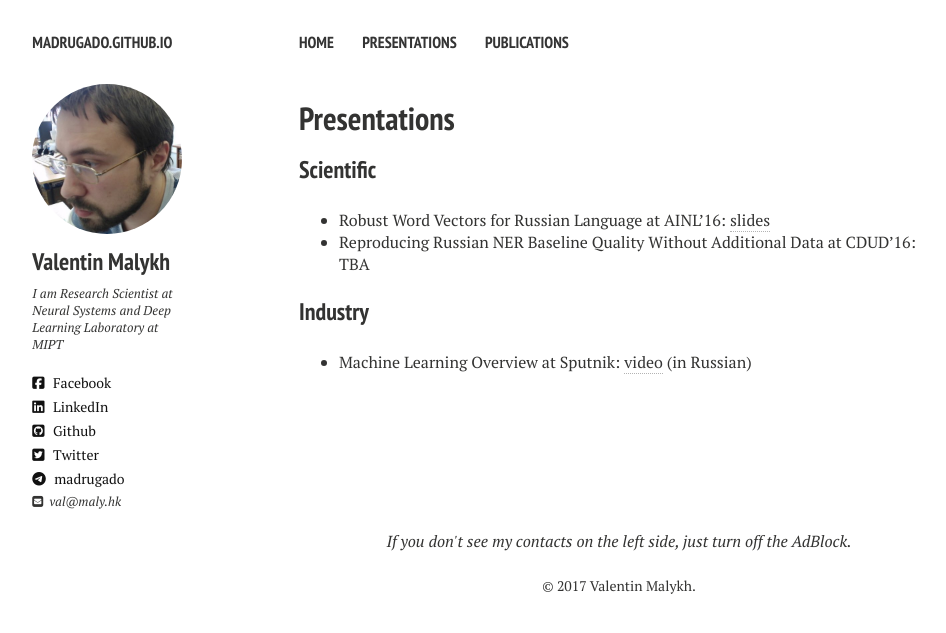
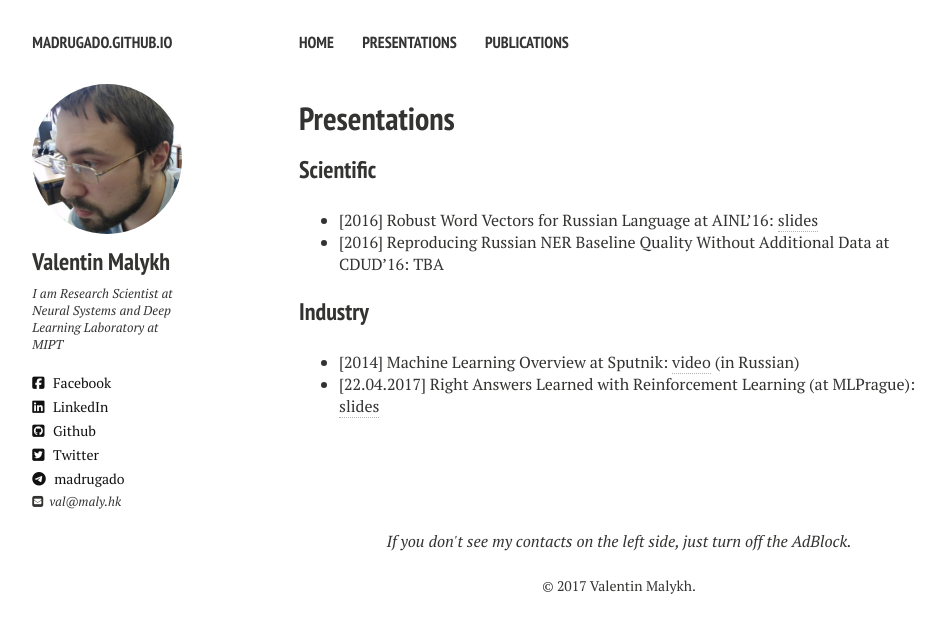
Before and after one commit to madrugado/madrugado.github.io, a Jekyll site: the page built from presentations.md, in a window 1280 px wide. Shown: the top 633 px of the page, without its empty margins (21-967 px from the left). Built offline with Jekyll 4.4.1, drawn with Linux system fonts in a browser that asks for light colours; nearby versions of some CDN libraries.

Commit message:
ENH: mlprague; also dates

```diff
--- a/presentations.md
+++ b/presentations.md
@@ -6,8 +6,9 @@ tagline: A List of Presentations' Materials
 ---
 
 ### Scientific
-- Robust Word Vectors for Russian Language at AINL'16: [slides](pdf/ainl2016.pdf)
-- Reproducing Russian NER Baseline Quality Without Additional Data at CDUD'16: TBA
+- [2016] Robust Word Vectors for Russian Language at AINL'16: [slides](pdf/ainl2016.pdf)
+- [2016] Reproducing Russian NER Baseline Quality Without Additional Data at CDUD'16: TBA
 
 ### Industry
-- Machine Learning Overview at Sputnik: [video](https://www.youtube.com/watch?v=2B7X7HvoWek) (in Russian)
+- [2014] Machine Learning Overview at Sputnik: [video](https://www.youtube.com/watch?v=2B7X7HvoWek) (in Russian)
+- [22.04.2017] Right Answers Learned with Reinforcement Learning (at MLPrague): [slides](pdf/MLPrague-presentation.pdf)
```
